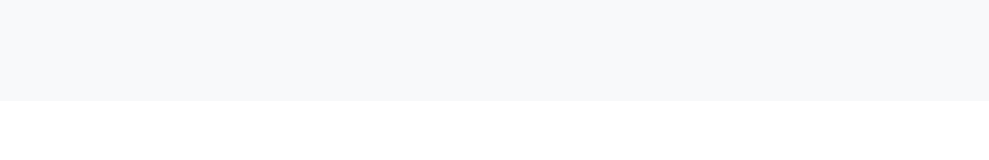
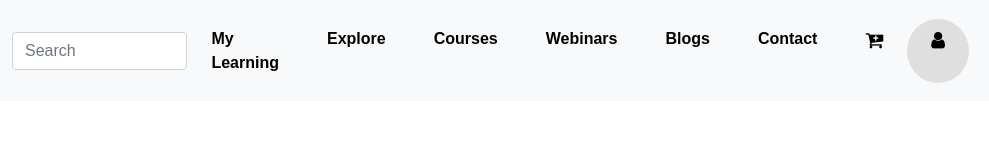
Before and after one commit to shashanknayak12/TradeBrainsAcademy, a plain HTML site: page index.html in a window 1280 px wide. Shown: the full height of the page, 291-1280 px from the left. Drawn offline with nearby package versions, Linux system fonts and the light colour scheme.

Commit message:
adding nav bar

```diff
--- /dev/null
+++ b/css/style.css
@@ -0,0 +1,19 @@
+body {
+	font-family: sans-serif;
+}
+
+/*nav bar*/
+.user-icon {
+	background-color: rgb(223, 223, 223);
+	border-radius: 50%;
+	font-size: 1.2rem;
+}
+.cart-icon {
+	font-size: 1.2rem;
+}
+
+.nav-text {
+	margin: 0 1rem;
+	color: black;
+	font-weight: 600;
+}
--- a/index.html
+++ b/index.html
@@ -5,16 +5,54 @@
     <meta http-equiv="X-UA-Compatible" content="IE=edge">
     <meta name="viewport" content="width=device-width, initial-scale=1.0">
     <link href="https://cdn.jsdelivr.net/npm/bootstrap@5.1.3/dist/css/bootstrap.min.css" rel="stylesheet" integrity="sha384-1BmE4kWBq78iYhFldvKuhfTAU6auU8tT94WrHftjDbrCEXSU1oBoqyl2QvZ6jIW3" crossorigin="anonymous">
+    <link rel="stylesheet" href="https://cdnjs.cloudflare.com/ajax/libs/font-awesome/4.7.0/css/font-awesome.min.css">
+    <!-- <link rel="stylesheet" href="https://cdnjs.cloudflare.com/ajax/libs/font-awesome/6.0.0/css/fontawesome.min.css" integrity="sha512-8Vtie9oRR62i7vkmVUISvuwOeipGv8Jd+Sur/ORKDD5JiLgTGeBSkI3ISOhc730VGvA5VVQPwKIKlmi+zMZ71w==" crossorigin="anonymous" referrerpolicy="no-referrer" /> -->
+    <link rel="stylesheet" href="./css/style.css">
     <title>TradeBrainsAcademy</title>
 </head>
 <body>
-    <nav class="navbar navbar-expand-lg navbar-light bg-light">
+    <nav class="navbar navbar-expand-lg bg-light">
         <div class="container-fluid">
             <div class="navbar-brand">
                 <a href="#">
                     <img  src="./img/logo.png" alt="logo" height="75px" width='275px'/>
                 </a>
             </div>
+            <form>
+                <input class="form-control me-2" type="search" placeholder="Search" >
+            </form>
+            <div class="collapse navbar-collapse text">
+                <ul class="navbar-nav ms-auto me-2 mb-2 mb-lg-0">
+                  <li class="nav-item">
+                    <a class="nav-link nav-text" href="#">My Learning</a>
+                  </li>
+                  <li class="nav-item">
+                    <a class="nav-link nav-text" href="#">Explore</a>
+                  </li>
+                  <li class="nav-item">
+                    <a class="nav-link nav-text" href="#">Courses</a>
+                  </li>
+                  <li class="nav-item">
+                    <a class="nav-link nav-text" href="#">Webinars</a>
+                  </li>
+                  <li class="nav-item">
+                    <a class="nav-link nav-text" href="#">Blogs</a>
+                  </li>
+                  <li class="nav-item">
+                    <a class="nav-link nav-text" href="#">Contact</a>
+                  </li>
+                  <li class="nav-item cart-icon">
+                    <a class="nav-link nav-text " href="#">
+                        <i class="fa fa-cart-plus"></i>
+                    </a>
+                  </li>
+                  <li class="nav-item user-icon">
+                    <a class="nav-link nav-text" href="#">
+                        <i class="fa fa-user"></i>
+                    </a>
+                  </li>
+                </ul>
+            </div>
         </div>
     </nav>
 </body>
```
